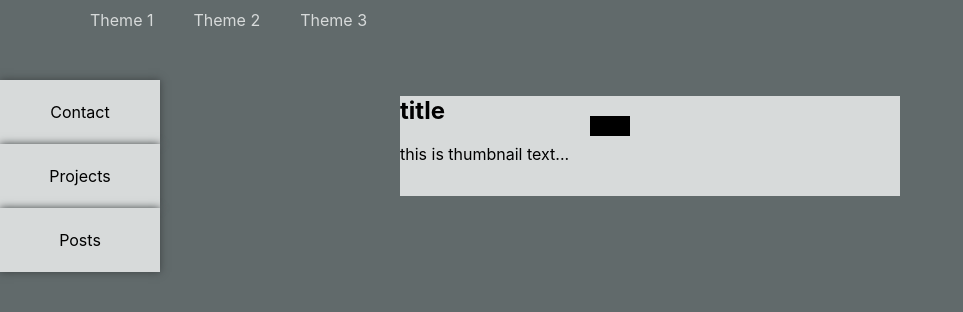
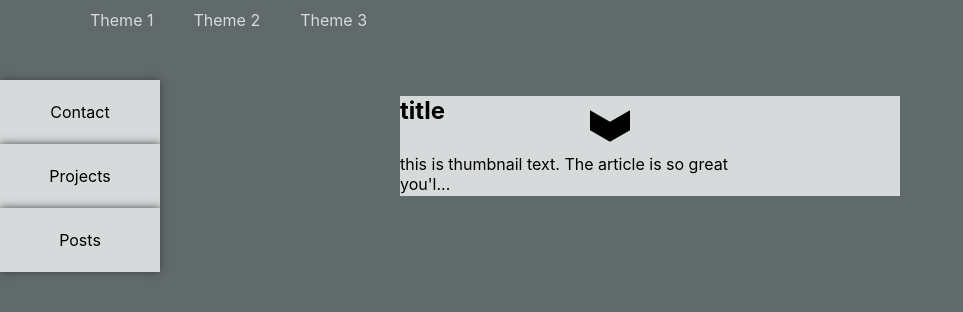
Before and after one commit to TYLER-JM/personal-homepage, a React (Create React App) app: page / in a window 1280 px wide. Shown: the top 312 px of the page, without its empty margins (0-963 px from the left). Built offline with nearby package versions, Linux system fonts and the light colour scheme.

Commit message:
uses classNames to properly display the arrow, moves onClick to arrow element

```diff
--- a/src/components/ArticleListItem.js
+++ b/src/components/ArticleListItem.js
@@ -14,11 +14,13 @@ const ArticleListItem = function() {
     >
       <div className="article-header">
         <h2>title</h2>
-        <div className="arrow open" onClick={() => handleClick()}>
-          <div className="left"></div>
-          <div className="right"></div>
+        <div className="arrow" onClick={() => handleClick()}>
+          {/* <div className="left open"></div> */}
+          <div className={classNames("left", {open: !selected, close: selected})}></div>
+          <div className={classNames("right", {open: !selected, close: selected})}></div>
+          {/* <div className="right open"></div> */}
         </div>
-        <p className="preview-text">this is thumbnail text...</p>
+        <p className="preview-text">this is thumbnail text. The article is so great you'l...</p>
       </div>
       <p className="article-content">Lorem ipsum dolor sit amet, consectetur adipiscing elit, sed do eiusmod tempor incididunt ut labore et dolore magna aliqua. Ut enim ad minim veniam, quis nostrud exercitation ullamco laboris nisi ut aliquip ex ea commodo consequat. Duis aute irure dolor in reprehenderit in voluptate velit esse cillum dolore eu fugiat nulla pariatur. Excepteur sint occaecat cupidatat non proident, sunt in culpa qui officia deserunt mollit anim id est laborum.</p>
     </article>
```
